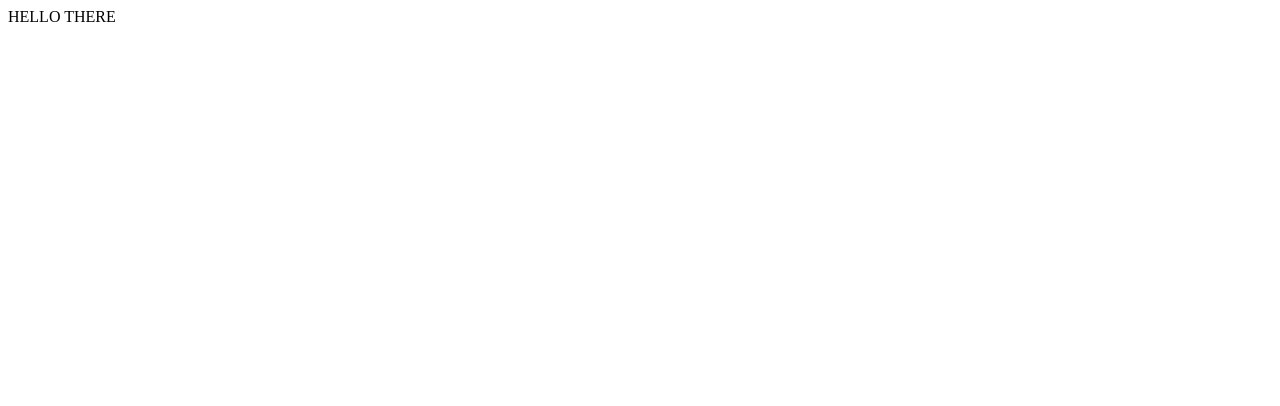
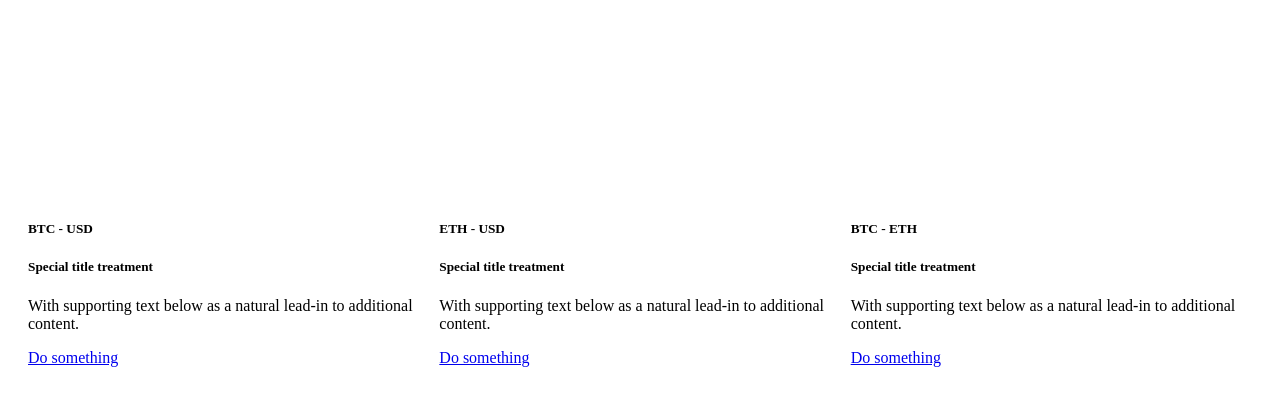
Before and after one commit to abrahammie/crispy-adventure, a React app: page / in a window 1280 px wide. Shown: the top 406 px of the page. Built offline with nearby package versions, Linux system fonts and the light colour scheme; the HTML template or start-up script is replaced by a standard one.

Commit message:
Basic client bootstrap setup

```diff
--- /dev/null
+++ b/client/src/BTC-ETH.jsx
@@ -0,0 +1,14 @@
+import React from 'react';
+
+export const BOTH = (props) => {
+  return (
+    <div className="card">
+      <h5 className="card-header">BTC - ETH</h5>
+      <div className="card-body">
+        <h5 className="card-title">Special title treatment</h5>
+        <p className="card-text">With supporting text below as a natural lead-in to additional content.</p>
+        <a href="#" className="btn btn-primary">Do something</a>
+      </div>
+    </div>
+  );
+};
--- /dev/null
+++ b/client/src/BTC.jsx
@@ -0,0 +1,14 @@
+import React from 'react';
+
+export const BTC = (props) => {
+  return (
+    <div className="card">
+      <h5 className="card-header">BTC - USD</h5>
+      <div className="card-body">
+        <h5 className="card-title">Special title treatment</h5>
+        <p className="card-text">With supporting text below as a natural lead-in to additional content.</p>
+        <a href="#" className="btn btn-primary">Do something</a>
+      </div>
+    </div>
+  );
+};
--- /dev/null
+++ b/client/src/ETH.jsx
@@ -0,0 +1,14 @@
+import React from 'react';
+
+export const ETH = (props) => {
+  return (
+    <div className="card">
+      <h5 className="card-header">ETH - USD</h5>
+      <div className="card-body">
+        <h5 className="card-title">Special title treatment</h5>
+        <p className="card-text">With supporting text below as a natural lead-in to additional content.</p>
+        <a href="#" className="btn btn-primary">Do something</a>
+      </div>
+    </div>
+  );
+};
--- a/client/src/app.jsx
+++ b/client/src/app.jsx
@@ -1,12 +1,41 @@
 import React from 'react';
+import { BTC } from './BTC.jsx';
+import { ETH } from './ETH.jsx';
+import { BOTH } from './BTC-ETH.jsx';
+
+const style = {
+  gridContainer: {
+    display: 'grid',
+    gridTemplateColumns: 'repeat(3, 1fr)',
+    gridTemplateRows: 'repeat(3, 1fr)',
+    gridGap: 10,
+    margin: 20,
+  },
+};
 
 export class App extends React.Component{
   constructor(props) {
     super(props);
+    this.state = {
+
+    };
   };
+
   render() {
     return (
-    <div>HELLO THERE</div>
+    <div style={style.gridContainer}>
+      <div></div>
+      <div></div>
+      <div></div>
+
+      <BTC {...this.props} />
+      <ETH {...this.props} />
+      <BOTH {...this.props} />
+
+      <div></div>
+      <div></div>
+      <div></div>
+    </div>
     );
   };
 };
```
Also changed, not shown: 2 other files (tests, documents, lock files or other folders).
